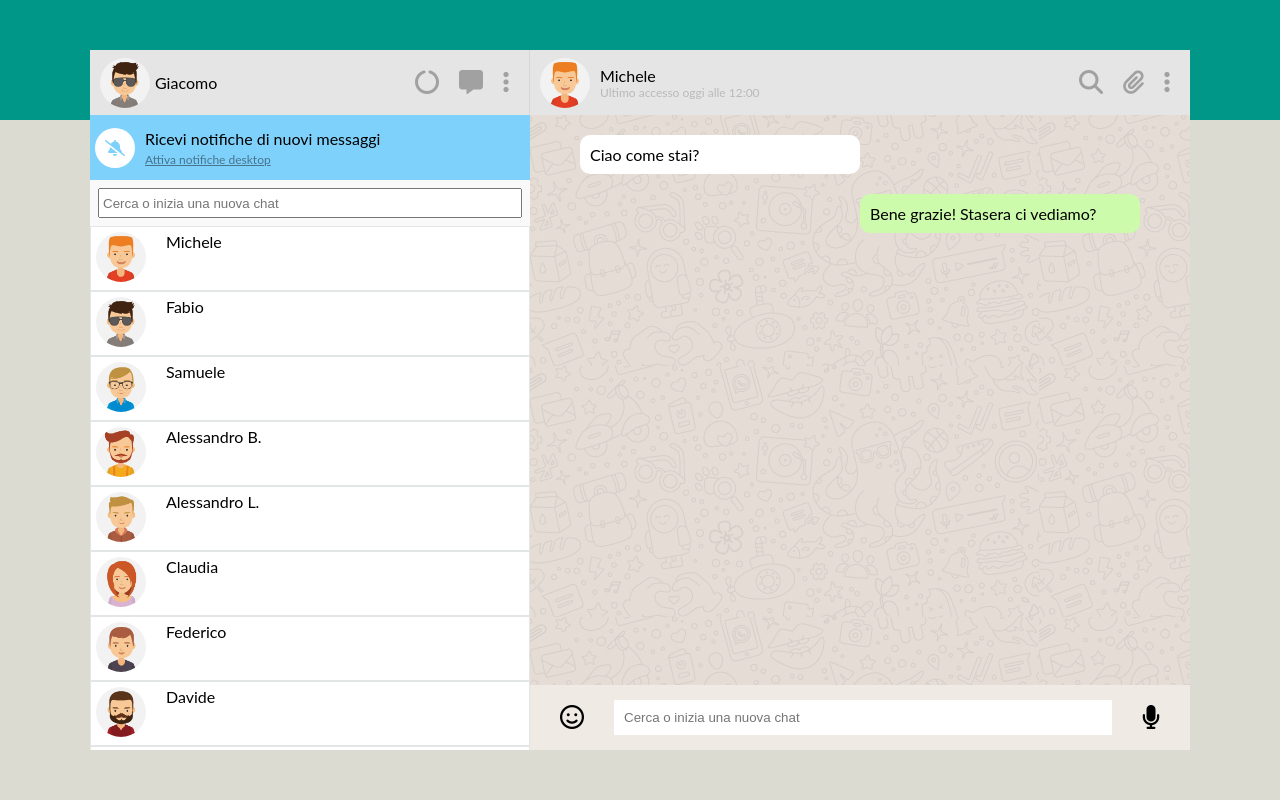
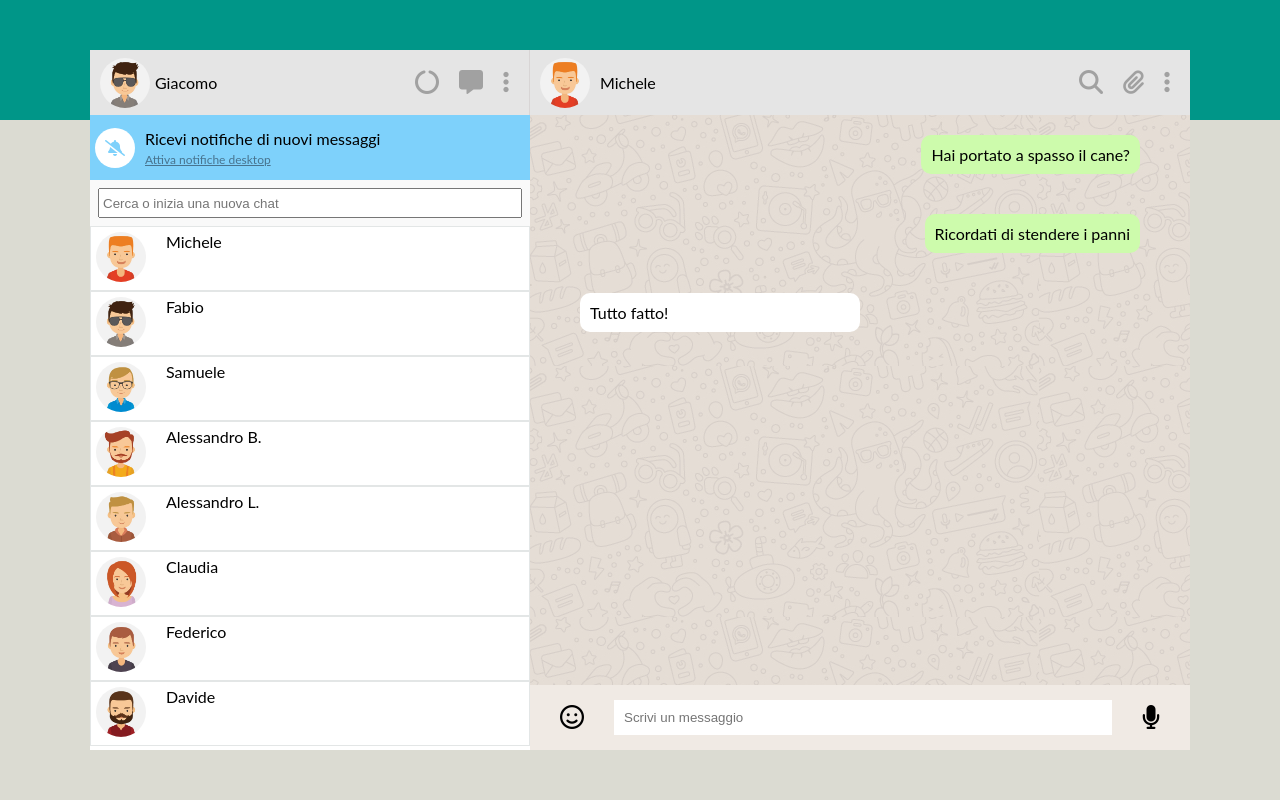
Before and after one commit to GiPisano/Boolzapp, a plain HTML site: page index.html in a window 1280 px wide. Drawn offline with nearby package versions, Linux system fonts and the light colour scheme.

Commit message:
Milestone 2

```diff
--- a/css/style.css
+++ b/css/style.css
@@ -91,6 +91,7 @@ gap: 5px;
 .book-container{
     height: calc(100% - var(--col-height) * 2 - 46px );
     overflow: scroll;
+    background-color: white;
 }
 
 /* sound-notices */
@@ -188,19 +189,19 @@ gap: 5px;
     padding: 20px 50px
 }
 
-.chat-received,
-.chat-sent{
-    width: 50%;
+.received,
+.sent{
+    max-width: 50%;
     padding: 10px;
     border-radius: 10px ;
     background-color: white;
 }
 
-.chat-received{
+.received{
     background-color: white;
 }
 
-.chat-sent{
+.sent{
     background-color: rgb(205, 251, 172);
     margin-left: auto;
 }
--- a/index.html
+++ b/index.html
@@ -65,13 +65,7 @@
 
                 <!-- CHAT telephone-book -->
                 <div class="book-container ">
-                    <div class="contacts" v-for="(contact, index) in contacts">
-                        <div class="circle-container">
-                            <img :src='contacts[index].avatar' alt="">
-                        </div>
-                        <div>{{ contacts[index].name }}</div>
-                    </div>
-                    <div class="contacts" v-for="(contact, index) in contacts">
+                    <div class="contacts" v-for="(contact, index) in contacts" @click="contactClick(index)">
                         <div class="circle-container">
                             <img :src='contacts[index].avatar' alt="">
                         </div>
@@ -89,12 +83,12 @@
 
                     <div class="chat-user-info">
                         <div class="circle-container">
-                            <img :src='contacts[0].avatar' alt="">
+                            <img :src='contacts[activeIndex].avatar' alt="">
                         </div>
 
                         <div>
-                            <p>{{ contacts[0].name }}</p>
-                            <p class="last-login">Ultimo accesso oggi alle 12:00</p>
+                            <p>{{ contacts[activeIndex].name }}</p>
+                            <p class="last-login"></p>
                         </div>
                     </div>
                     <div class="options">
@@ -107,20 +101,17 @@
 
                 <!-- CHAT MAIN -->
                 <div class="chat-main">
-                    <div class="container-chat">
-                        <div class="chat-received">
-                            <p>{{contacts[1].messages[0].message }}</p>
-                        </div>
-                        <div class="chat-sent">
-                            {{contacts[1].messages[1].message }}
+                    <div class="container-chat" v-for="(message, index) in contacts[activeIndex].messages">
+                        <div :class="(message.status == 'received') ? 'received' : 'sent' ">
+                            <p>{{ message.message}}</p>
                         </div>
                     </div>
                 </div>
 
                 <!-- CHAT FOOTER -->
-                <div class="chat-footer">
+                <div class=" chat-footer">
                     <i class="fa-regular fa-face-smile fa-xl icon-chat"></i>
-                    <input type="text" class="input-chat" placeholder="Cerca o inizia una nuova chat">
+                    <input type="text" class="input-chat" placeholder="Scrivi un messaggio">
                     <i class="fa-solid fa-microphone fa-xl icon-chat"></i>
                 </div>
             </div>
--- a/js/main.js
+++ b/js/main.js
@@ -3,6 +3,8 @@ const { createApp } = Vue
 createApp({
     data() {
         return {
+            activeIndex: 0,
+            myMessage: '',
             contacts: [
                 // Michele
                 {
@@ -176,6 +178,13 @@ createApp({
                 },
             ]
         }
+    },
+
+    methods: {
+     contactClick(index){
+        this.activeIndex = index;
+        console.log('questo è' + index)
+     }
     }
 
 }).mount('#app')
```
